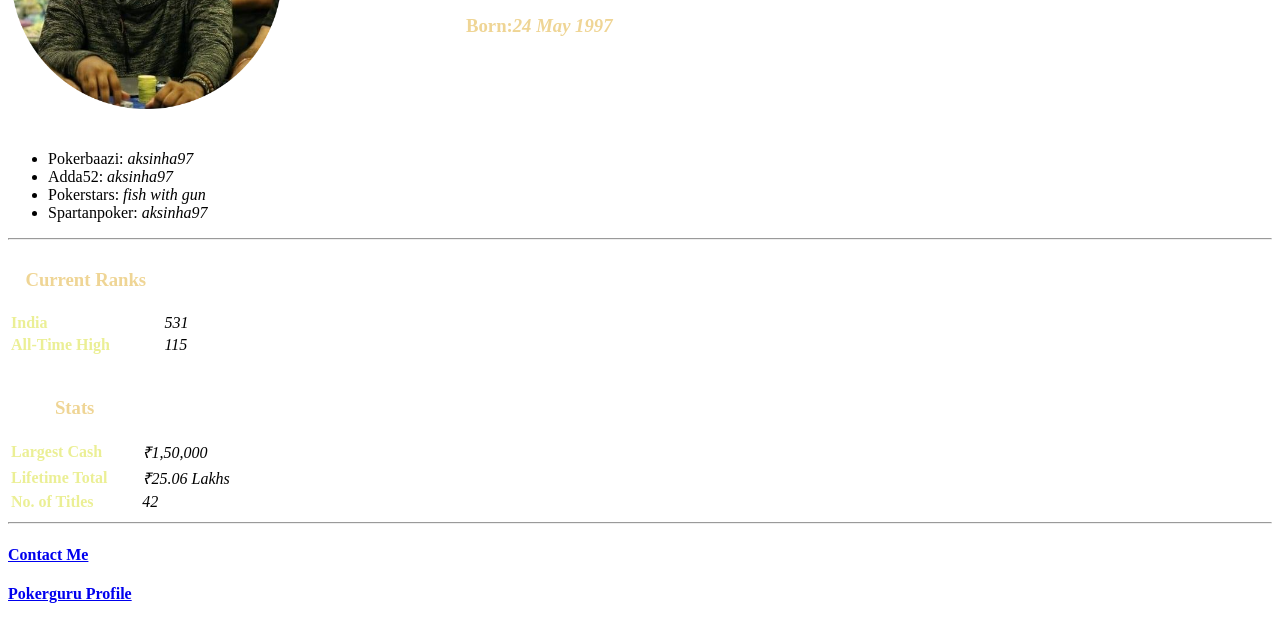
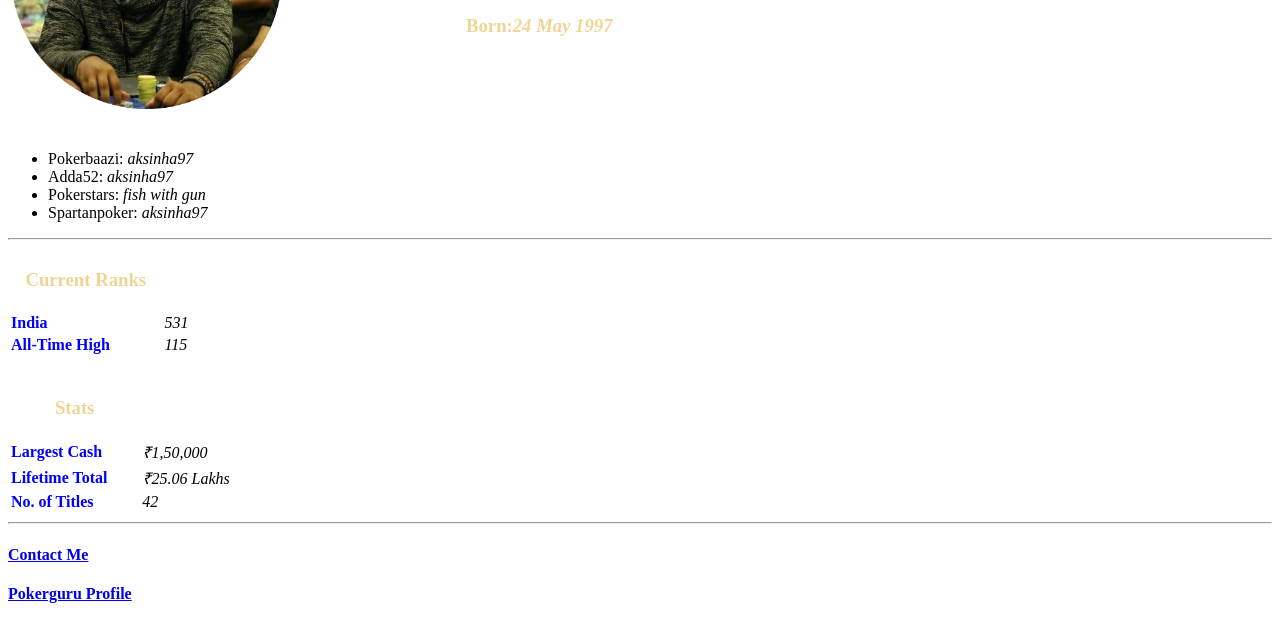
Before and after one commit to aksinha97/poker-player-database, a plain HTML site: page index.html in a window 1280 px wide. Shown: the part 173-800 px from the top of the page. Drawn offline with Linux system fonts and the light colour scheme.

Commit message:
Update index.html

```diff
--- a/index.html
+++ b/index.html
@@ -8,7 +8,7 @@
    h1{color: #EF9595;}
    h2{color: #EFB495;}
    h3{color: #EFD595;}
-   b{color: #EBEF95;}
+   b{color: blue;}
   </style>
 </head>
 
```
